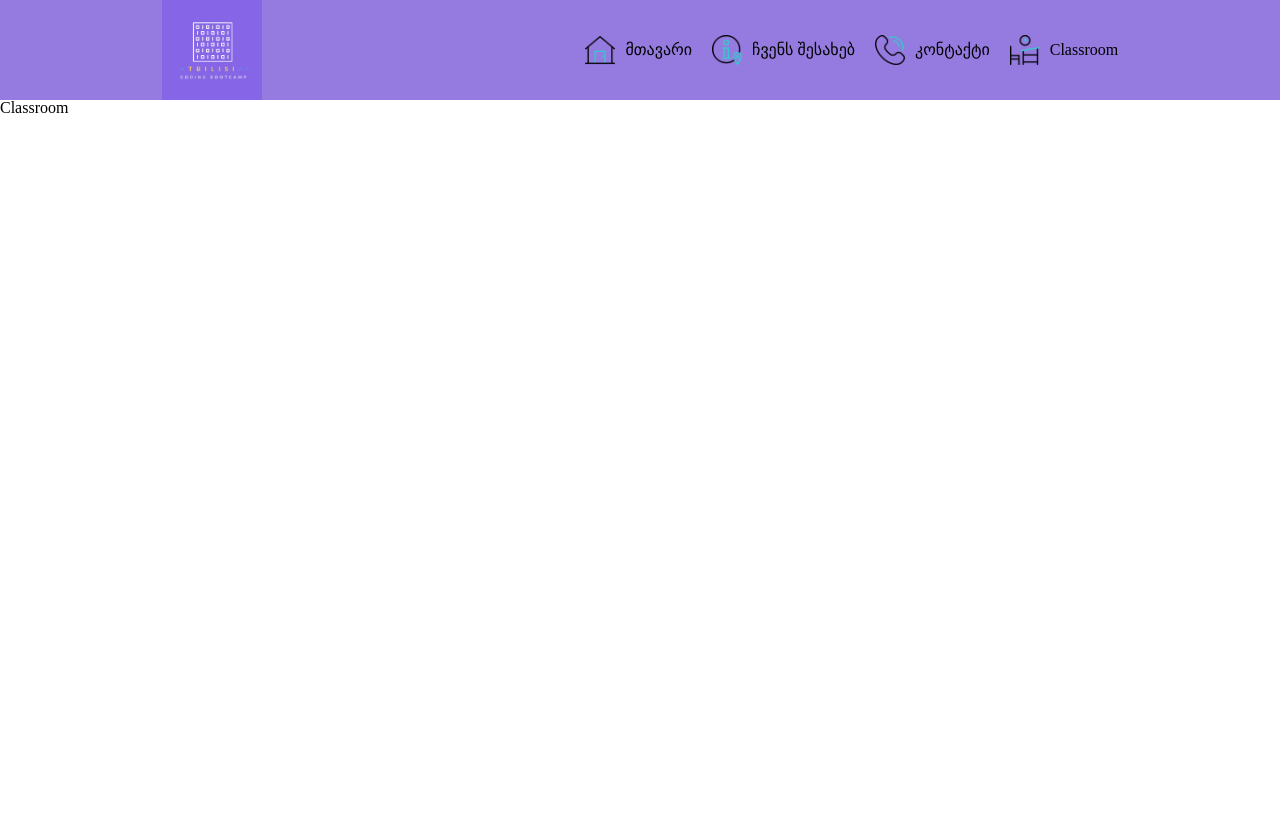
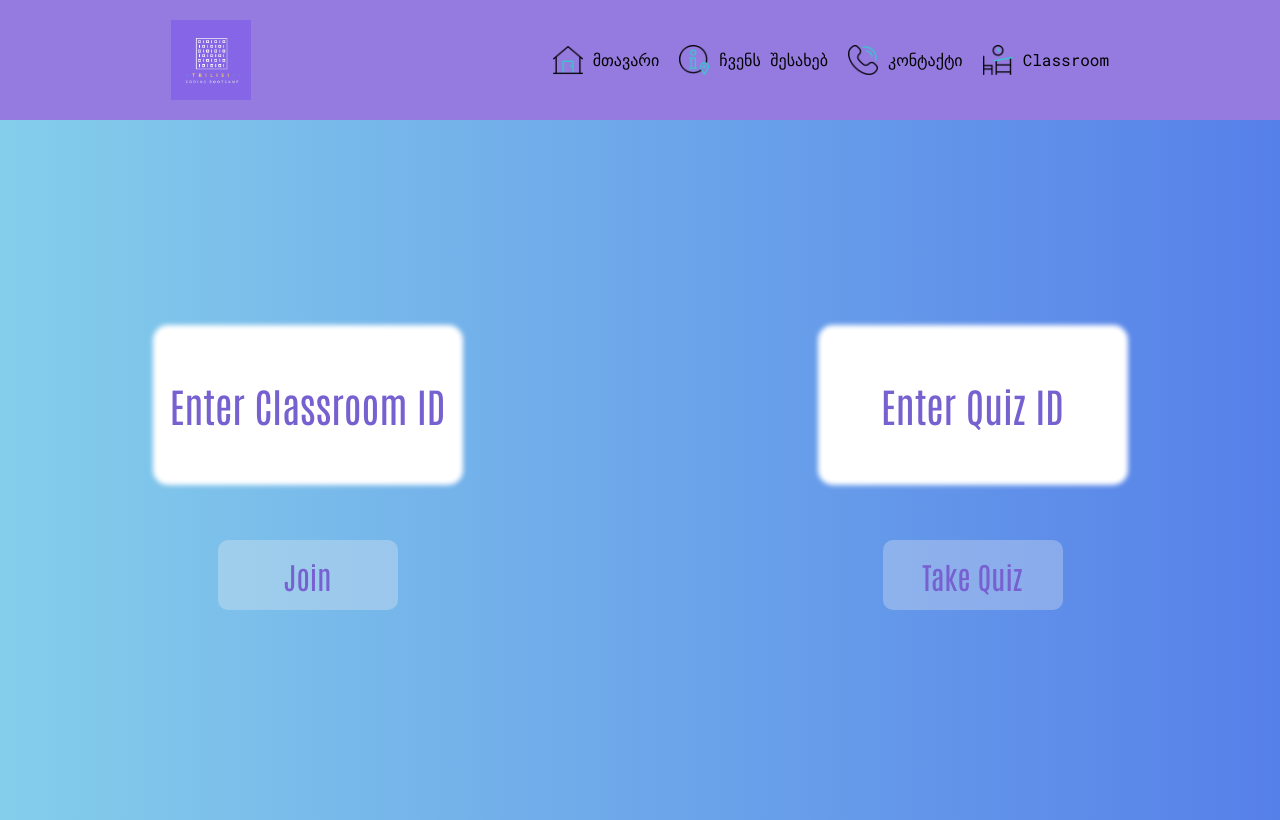
Before and after one commit to datka-datucha22/TbilisiBootcamp, a React (Create React App) app: page /classroom in a window 1280 px wide. Built offline with nearby package versions, Linux system fonts and the light colour scheme; a web font is replaced by a local one.

Commit message:
Add Quiz and Classroom ID Input on Classroom Page

```diff
--- a/src/Pages/Classroom.jsx
+++ b/src/Pages/Classroom.jsx
@@ -1,7 +1,12 @@
 import React from 'react'
+import Program from './Program'
+import Quiz from './Quiz'
 
 export default function Classroom() {
   return (
-    <div>Classroom</div>
+    <div className='classroom'>
+      <Program />
+      <Quiz />
+    </div>
   )
 }
--- /dev/null
+++ b/src/Pages/Program.jsx
@@ -0,0 +1,29 @@
+import React from 'react'
+import { useState } from 'react'
+import programs from '../Program.json'
+export default function Program() {
+  const [id, setID] = useState('Enter Classroom ID')
+  function checkID(e) {
+    for (let quiz of programs) {
+      if (quiz.id === e.target.value) {
+        document.querySelector('.takequiz').removeAttribute('disabled')
+        document.querySelector('.takequiz').style.cursor = 'pointer'
+        document.querySelector('.takequiz').classList.add('animateButtons')
+
+      } else {
+        document.querySelector('.takequiz').setAttribute('disabled', 'true')
+        document.querySelector('.takequiz').style.cursor = 'not-allowed'
+        document.querySelector('.takequiz').classList.remove('animateButtons')
+
+      }
+    }
+  }
+
+  return (
+    <div className="quiz center">
+      <input type="text" spellcheck="false" value={id} onChange={(e) => { setID(e.target.value); checkID(e);}} onClick={(e) => { if (e.target.value === 'Enter Classroom ID') { e.target.value = '' } }}
+        onMouseLeave={(e) => { if (e.target.value === '') { e.target.value ='Enter Classroom ID'}}} />
+      <button className='takequiz' disabled='true'>Join</button>
+    </div>
+  )
+}
--- /dev/null
+++ b/src/Pages/Quiz.jsx
@@ -0,0 +1,28 @@
+import React from 'react'
+import { useState } from 'react'
+import quizes from '../Quizes.json'
+export default function Quiz() {
+  const [id, setID] = useState('Enter Quiz ID')
+  function checkID(e) {
+    for (let quiz of quizes) {
+      if (quiz.id === e.target.value) {
+        document.querySelector('.perper').removeAttribute('disabled')
+        document.querySelector('.perper').style.cursor = 'pointer'
+        document.querySelector('.perper').classList.add('animateButtons')
+
+      } else {
+        document.querySelector('.perper').setAttribute('disabled', 'true')
+        document.querySelector('.perper').style.cursor = 'not-allowed'
+        document.querySelector('.perper').classList.remove('animateButtons')
+
+      }
+    }
+  }
+
+  return (
+    <div className="quiz center quizreal">
+      <input type="text" spellcheck="false" value={id} onChange={(e) => { setID(e.target.value); checkID(e); }} onClick={(e) => { if (e.target.value === 'Enter Quiz ID') { e.target.value = '' } }} onMouseLeave={(e) => { if (e.target.value === '') { e.target.value = 'Enter Quiz ID' } }} />
+      <button className='takequiz perper' disabled='true'>Take Quiz</button>
+    </div>
+  )
+}
--- a/src/sas/global/Global.css
+++ b/src/sas/global/Global.css
@@ -1,16 +1,29 @@
+@import url("https://fonts.googleapis.com/css2?family=Roboto+Mono&display=swap");
+@import url("https://fonts.googleapis.com/css2?family=Antonio&display=swap");
 .page-container {
   width: 100%;
   max-width: 1920px;
   margin: 0 auto;
 }
 
+.center {
+  display: flex;
+  align-items: center;
+  justify-content: center;
+}
+
 header {
   width: 100%;
   max-width: 1920px;
+  padding: 20px;
   background-color: #957be0;
   display: flex;
   justify-content: space-around;
   align-items: center;
+}
+
+.logo {
+  width: 80px;
 }
 
 nav {
@@ -18,12 +31,69 @@ nav {
   width: -moz-fit-content;
   width: fit-content;
 }
-
 nav ul {
   display: flex;
   justify-content: center;
   align-items: center;
   gap: 20px;
 }
+nav ul li {
+  font-family: "Roboto Mono";
+}
 
-/*# sourceMappingURL=Global.css.map */
+.classroom {
+  width: 100%;
+  min-height: calc(100vh - 100px);
+  background: linear-gradient(to right, #84CEEB, #5680E9);
+  display: flex;
+  align-items: center;
+  justify-content: space-around;
+  gap: 50px;
+  flex-wrap: wrap;
+}
+
+.quiz {
+  flex-direction: column;
+  gap: 60px;
+}
+.quiz input {
+  width: 300px;
+  height: 150px;
+  background-color: white;
+  border: 10px solid white;
+  border-radius: 10px;
+  text-align: center;
+  box-shadow: 0px 0px 5px 5px white;
+  font-size: 40px;
+  font-family: "Antonio";
+  color: #7760D0;
+}
+.quiz input:focus {
+  outline: none;
+}
+.quiz button {
+  width: 180px;
+  height: 70px;
+  border-radius: 10px;
+  border: none;
+  font-size: 30px;
+  font-family: "Antonio";
+  color: #7760D0;
+  cursor: not-allowed;
+}
+
+@-webkit-keyframes buttons {
+  100% {
+    transform: scale(1.2);
+  }
+}
+
+@keyframes buttons {
+  100% {
+    transform: scale(1.2);
+  }
+}
+.animateButtons {
+  -webkit-animation: buttons 1s infinite linear alternate;
+          animation: buttons 1s infinite linear alternate;
+}/*# sourceMappingURL=Global.css.map */
--- a/src/sas/global/Global.scss
+++ b/src/sas/global/Global.scss
@@ -4,18 +4,40 @@
     max-width: 1920px;
     margin: 0 auto;
 }
+// Fonts
+@import url('https://fonts.googleapis.com/css2?family=Roboto+Mono&display=swap');
+@import url('https://fonts.googleapis.com/css2?family=Antonio&display=swap');
+$roboto: 'Roboto Mono';
+$antonio: 'Antonio';
 
-// COLORS AND FONTS
+
+// Colors
+$red :#FF3131;
+$yellow :#FFF01F;
+$green :#39FF14;
+$blueLed :#1F51FF;
+$purple :#BC13FE;
+$pink :#FF1493;
 $blue: #5680E9;
 $blueWhite : #84CEEB;
 $sky : #5AB9EA;
 $grey: #C1C8E4;
 $purple : #7760D0;
 
+// GLOBAL Styles
+.center {
+    display: flex;
+    align-items: center;
+    justify-content: center;
+}
+
+
+
 // Header
 header {
     width: 100%;
     max-width: 1920px;
+    padding: 20px;
     background-color: #957be0;
     display: flex;
     justify-content: space-around;
@@ -23,7 +45,7 @@ header {
 }
 
 .logo {
-    width: 100px;
+    width: 80px;
 }
 
 nav {
@@ -34,5 +56,67 @@ nav {
         justify-content: center;
         align-items: center;
         gap: 20px;
+        li{
+            font-family: $roboto;
+        }
     }
 }
+
+
+//  Classroom
+
+.classroom{
+    width: 100%;
+    min-height: calc(100vh - 100px);
+    background: linear-gradient(to right, $blueWhite, $blue);
+    display: flex;
+    align-items: center;
+    justify-content: space-around;
+    gap: 50px;
+    flex-wrap: wrap;
+}
+
+
+// Quiz ID Page
+.quiz {
+    flex-direction: column;
+    gap: 60px;
+    input {
+        width: 300px;
+        height: 150px;
+        background-color: white;
+        border: 10px solid white;
+        border-radius: 10px;
+        text-align: center;
+        box-shadow: 0px 0px 5px 5px white;
+        font-size: 40px;
+        font-family: $antonio;
+        color: $purple;
+
+        &:focus {
+            outline: none;
+        }
+    }
+
+    button {
+        width: 180px;
+        height: 70px;
+        border-radius: 10px;
+        border: none;
+        font-size: 30px;
+        font-family: $antonio;
+        color: $purple;
+        cursor: not-allowed;
+    }
+}
+
+// Animations
+@keyframes buttons {
+    100% {
+        transform: scale(1.2)
+    }
+}
+
+.animateButtons {
+    animation: buttons 1s infinite linear alternate;
+}
```
Also changed, not shown: 2 other files (tests, documents, lock files or other folders).
